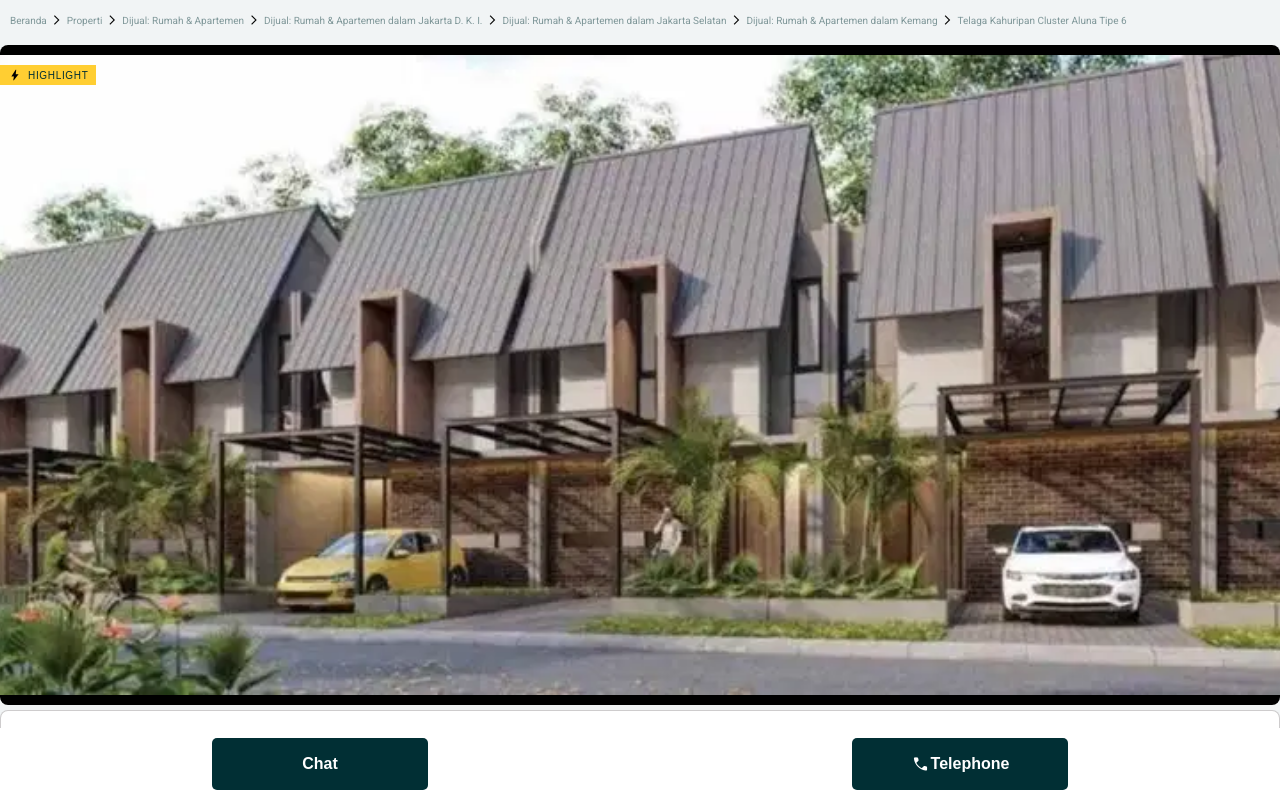
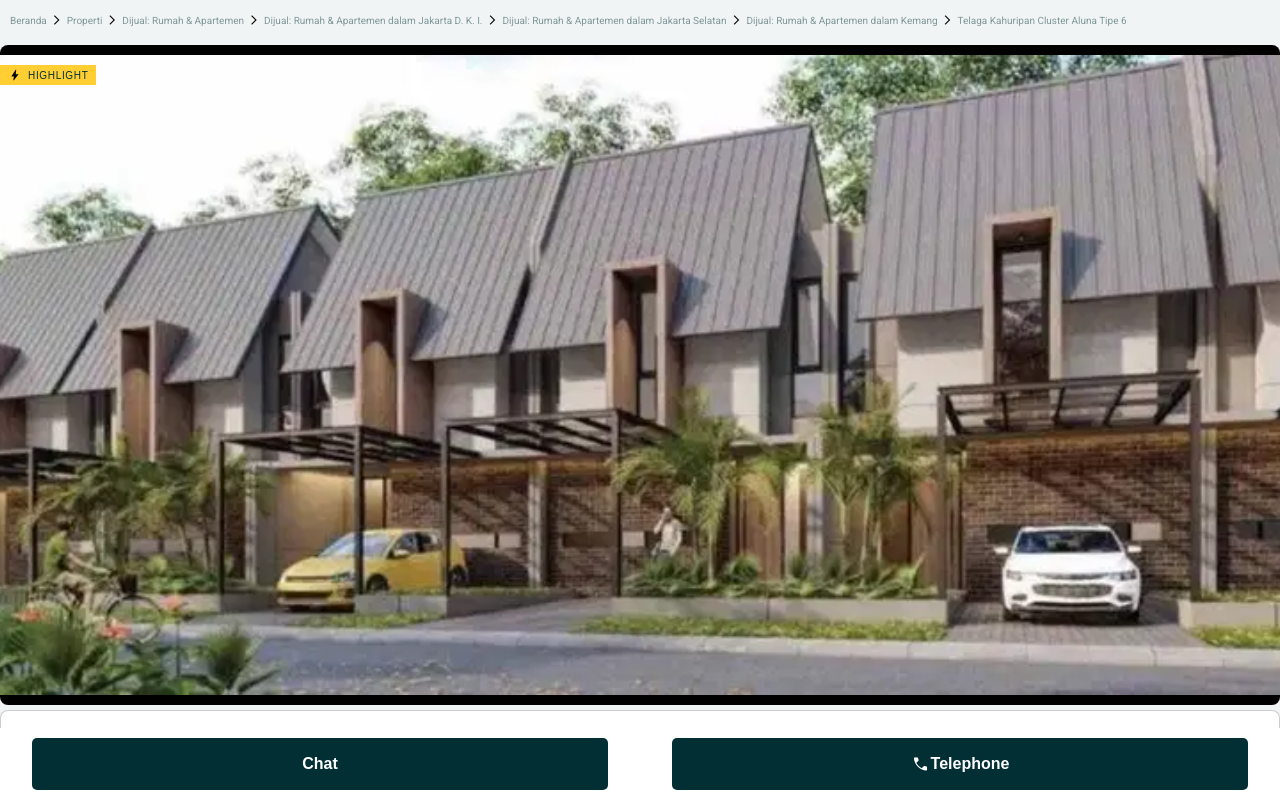
Before and after one commit to AnakUtara/JCWD-UI-Slice-Exercise, a plain HTML site: page details.html in a window 1280 px wide. Shown: the top 798 px of the page. Drawn offline with nearby package versions, Linux system fonts and the light colour scheme.

Commit message:
tiny refactor

```diff
--- a/details-style.css
+++ b/details-style.css
@@ -300,7 +300,7 @@ hr {
 	color: white;
 	font-weight: bold;
 	border-radius: 5px;
-	width: 216px;
+	width: 45%;
 	padding: 16px;
 	font-size: 16px;
 }
```
